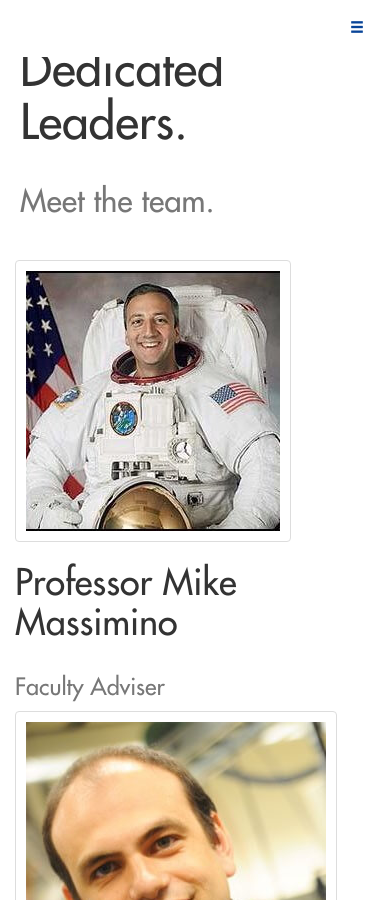
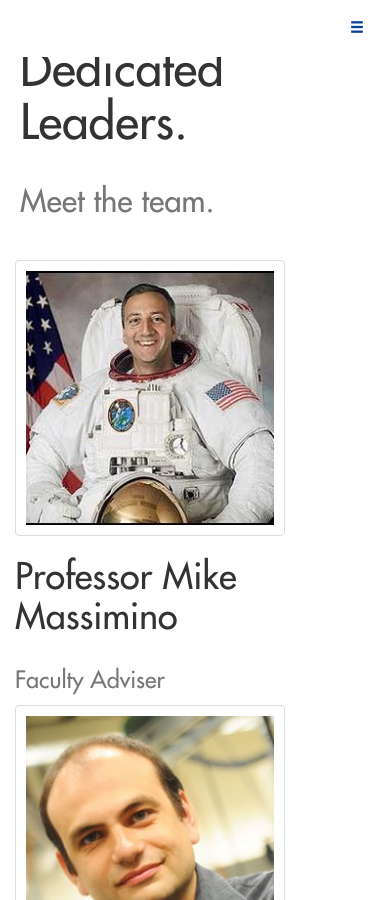
Before and after one commit to columbiaspace/columbiaspace.org, a Jekyll site: the page built from members.html, in a window 390 px wide and 900 px high, scrolled down 908 px. Built offline with Jekyll 4.4.1, drawn with Linux system fonts in a browser that asks for light colours; nearby versions of some CDN libraries; Markdown is read by kramdown in place of the engine named in the settings; comment, search, counter and statistics services are not loaded.

Commit message:
Fixed image scaling
Looks much better now.
Fixes #38

```diff
--- a/_includes/mission.html
+++ b/_includes/mission.html
@@ -147,7 +147,7 @@
 						{% endif %}
 						{% endif %}</h3>
 				</div>
-				<div class="col-md-2">
+				<div class="col-sm-2">
 					<div class="thumbnail">
 						<img src="{{ profimglist[forloop.index0] }}" alt="#">
 					</div>
--- a/assets/stylesheets/main.css
+++ b/assets/stylesheets/main.css
@@ -268,6 +268,12 @@ body a{
 	#nav-desktop {
 		display: none;
 	}
+	.img-thumbnail {
+		max-width: 75%;
+	}
+	.thumbnail {
+		max-width: 75%;
+	}
 }
 
 @media not screen and (max-width: 767px){
@@ -277,6 +283,7 @@ body a{
 	#nav-mobile {
 		display: none;
 	}
+
 }
 
 /*font */
--- a/members.html
+++ b/members.html
@@ -20,12 +20,12 @@ imagecredit: ""
 <div class="faculty">
   <div class="container">
     <div class="row">
-      <div class="col-md-3">
+      <div class="col-sm-3">
 	<img src="/assets/media/img/profiles/mmassimino.jpg" alt="#" class="img-thumbnail">
 	<h1>Professor Mike Massimino</h1>
 	<h1><small>Faculty Adviser</small></h1>
       </div>
-      <div class="col-md-3">
+      <div class="col-sm-3">
 	<img src="/assets/media/img/profiles/ikymissis.jpg" alt="#" class="img-thumbnail">
 	<h1>Professor Ioannis Kymissis</h1>
 	<h1><small>Faculty Adviser</small></h1>
@@ -40,22 +40,22 @@ imagecredit: ""
 <div class="members">
   <div class="container">
     <div class="row">
-      <div class="col-md-3">
+      <div class="col-sm-3">
 				<img src="/assets/media/img/profiles/kalbee.jpg" alt="#" class="img-thumbnail">
 				<h1>Keenan Albee</h1>
 				<h1><small>Co-President</small></h1>
       </div>
-      <div class="col-md-3">
+      <div class="col-sm-3">
 				<img src="/assets/media/img/profiles/jdi.jpg" alt="#" class="img-thumbnail">
 				<h1>Julia Di</h1>
 				<h1><small>Co-President</small></h1>
       </div>
-      <div class="col-md-3">
+      <div class="col-sm-3">
 				<img src="/assets/media/img/profiles/kandreyeva.jpg" alt="#" class="img-thumbnail">
 				<h1>Kristina Andreyeva</h1>
 				<h1><small>Head of Technical</small></h1>
       </div>
-      <div class="col-md-3">
+      <div class="col-sm-3">
 				<img src="/assets/media/img/profiles/jgong.jpg" alt="#" class="img-thumbnail">
 				<h1>James Gong</h1>
 				<h1><small>Head of Outreach</small></h1>
@@ -65,22 +65,22 @@ imagecredit: ""
     <hr>
 
     <div class="row member-row">
-      <div class="col-md-3">
+      <div class="col-sm-3">
 				<img src="/assets/media/img/profiles/truchandani.jpg" alt="#" class="img-thumbnail">
 				<h1>Tarun Ruchandani</h1>
 				<h1><small>Head of Technical</small></h1>
       </div>
-      <div class="col-md-3">
+      <div class="col-sm-3">
 				<img src="/assets/media/img/profiles/tsarvary.jpg" alt="#" class="img-thumbnail">
 				<h1>Tamas Sarvary</h1>
 				<h1><small>Head of Technical</small></h1>
       </div>
-      <div class="col-md-3">
+      <div class="col-sm-3">
 				<img src="/assets/media/img/profiles/jlee.jpg" alt="#" class="img-thumbnail">
 				<h1>Jake Lee</h1>
 				<h1><small>Balloons Flight Director</small></h1>
       </div>
-      <div class="col-md-3">
+      <div class="col-sm-3">
 				<img src="/assets/media/img/profiles/lkim.jpg" alt="#" class="img-thumbnail">
 				<h1>Leon Kim</h1>
 				<h1><small>Rockets Flight Director</small></h1>
@@ -90,17 +90,17 @@ imagecredit: ""
     <hr>
 
     <div class="row">
-      <div class="col-md-3">
+      <div class="col-sm-3">
 				<img src="/assets/media/img/profiles/jorbay.jpg" alt="#" class="img-thumbnail">
 				<h1>Jordi Orbay</h1>
 				<h1><small>Treasurer</small></h1>
       </div>
-      <div class="col-md-3">
+      <div class="col-sm-3">
 				<img src="/assets/media/img/profiles/prichards.jpg" alt="#" class="img-thumbnail">
 				<h1>Peter Richards</h1>
 				<h1><small>Webmaster</small></h1>
       </div>
-      <div class="col-md-3">
+      <div class="col-sm-3">
 				<img src="/assets/media/img/profiles/nchen.jpg" alt="#" class="img-thumbnail">
 				<h1>Neil Chen</h1>
 				<h1><small>CAPCOM</small></h1>
@@ -115,7 +115,7 @@ imagecredit: ""
 <div class="members">
   <div class="container">
     <div class="row">
-      <div class="col-md-3">
+      <div class="col-sm-3">
 				<img src="/assets/media/img/profiles/elee.jpg" alt="#" class="img-thumbnail">
 				<h1>Eugene Lee</h1>
 				<h1><small>Technical Adviser</small></h1>
```
Lines whose indentation alone changed are shown as unchanged.
